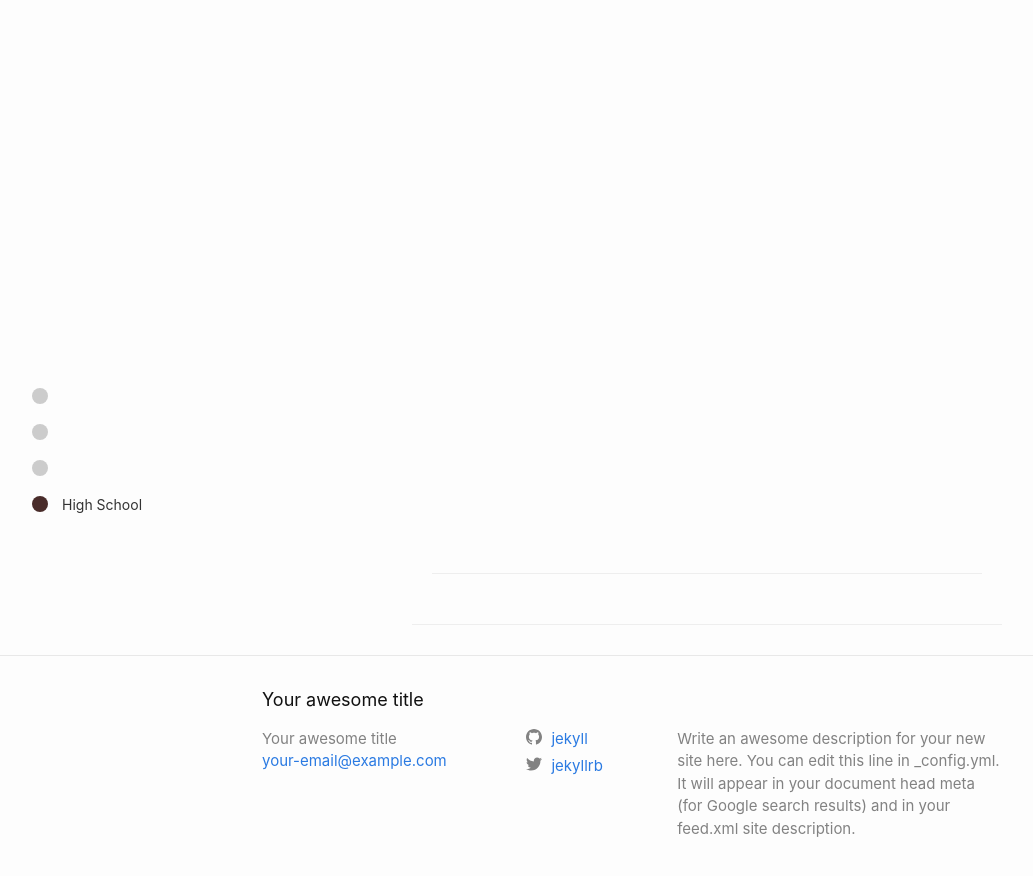
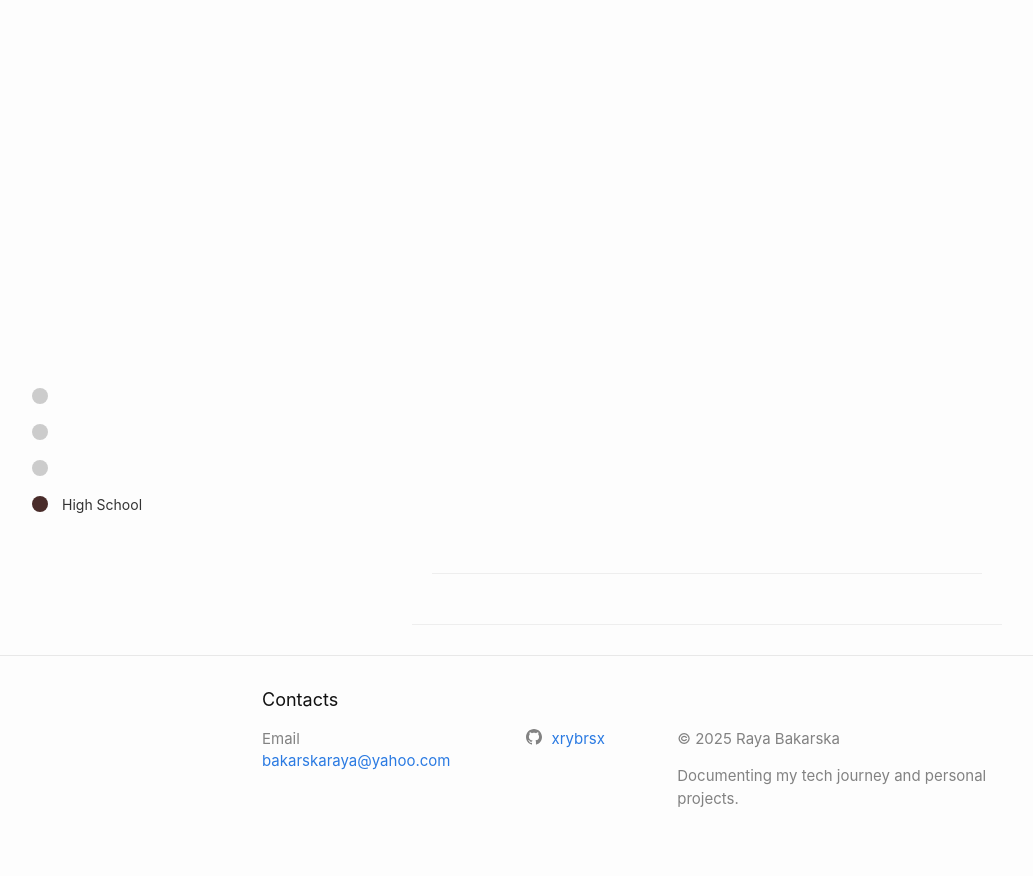
Before and after one commit to xrybrsx/xrybrsx.github.io, a Jekyll site: the page built from index.markdown, in a window 1280 px wide and 900 px high, scrolled down 2833 px. Shown: the top 876 px of the window, without its empty margins (8-1041 px from the left). Built offline with Jekyll 4.4.1, drawn with Linux system fonts in a browser that asks for light colours.

Commit message:
removed theme

```diff
--- a/_config.yml
+++ b/_config.yml
@@ -42,7 +42,7 @@ sass:
   style: compressed
 
 # Build settings
-theme: minima
+# theme: minima
 plugins:
   - jekyll-feed
 
--- a/_layouts/home.html
+++ b/_layouts/home.html
@@ -96,19 +96,21 @@
 
   <div class="wrapper">
 
-    <h2 class="footer-heading">Your awesome title</h2>
+    <h2 class="footer-heading">Contacts</h2>
 
     <div class="footer-col-wrapper">
       <div class="footer-col footer-col-1">
         <ul class="contact-list">
-          <li class="p-name">Your awesome title</li><li><a class="u-email" href="mailto:your-email@example.com">your-email@example.com</a></li></ul>
+          <li class="p-name">Email</li><li><a class="u-email" href="mailto:bakarskaraya@yahoo.com">bakarskaraya@yahoo.com</a></li></ul>
       </div>
 
-      <div class="footer-col footer-col-2"><ul class="social-media-list"><li><a href="https://github.com/jekyll"><svg class="svg-icon"><use xlink:href="/assets/minima-social-icons.svg#github"></use></svg> <span class="username">jekyll</span></a></li><li><a href="https://www.twitter.com/jekyllrb"><svg class="svg-icon"><use xlink:href="/assets/minima-social-icons.svg#twitter"></use></svg> <span class="username">jekyllrb</span></a></li></ul>
+      <div class="footer-col footer-col-2"><ul class="social-media-list"><li><a href="https://github.com/xrybrsx"><svg class="svg-icon"><use xlink:href="/assets/minima-social-icons.svg#github"></use></svg> <span class="username">xrybrsx</span></a></li>
+        </ul>
 </div>
 
       <div class="footer-col footer-col-3">
-        <p>Write an awesome description for your new site here. You can edit this line in _config.yml. It will appear in your document head meta (for Google search results) and in your feed.xml site description.</p>
+        <p>&copy; 2025 Raya Bakarska</p>
+        <p>Documenting my tech journey and personal projects.</p>
       </div>
     </div>
 
```
